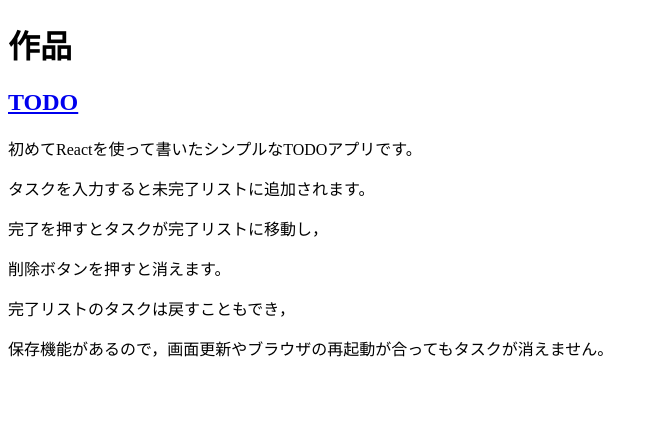
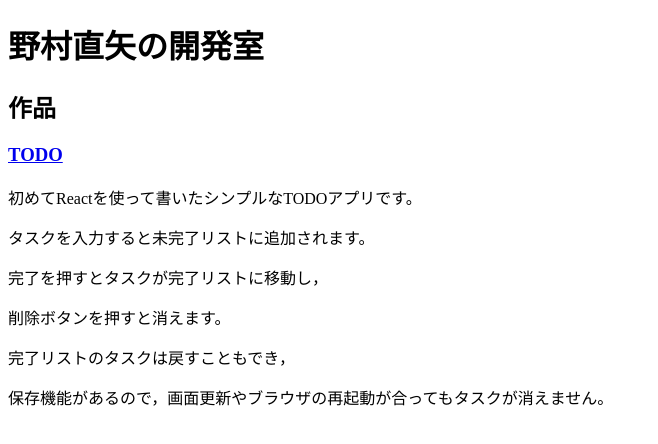
Before and after one commit to karaagenomuranaoya/NaoyaNomura, a plain HTML site: page index.html in a window 1280 px wide. Shown: the whole page, without its empty margins (0-658 px from the left). Drawn offline with Linux system fonts and the light colour scheme.

```diff
--- a/index.html
+++ b/index.html
@@ -6,8 +6,9 @@
     <title>野村直矢の開発室</title>
 </head>
 <body>
-    <h1>作品</h1>
-    <h2><a href="https://todo-40i4.onrender.com/">TODO</a></h2>
+    <h1>野村直矢の開発室</h1>
+    <h2>作品</h2>
+    <h3><a href="https://todo-40i4.onrender.com/">TODO</a></h3>
     <p>初めてReactを使って書いたシンプルなTODOアプリです。</p>
     <p>タスクを入力すると未完了リストに追加されます。</p>
     <p>完了を押すとタスクが完了リストに移動し，</p>
```
